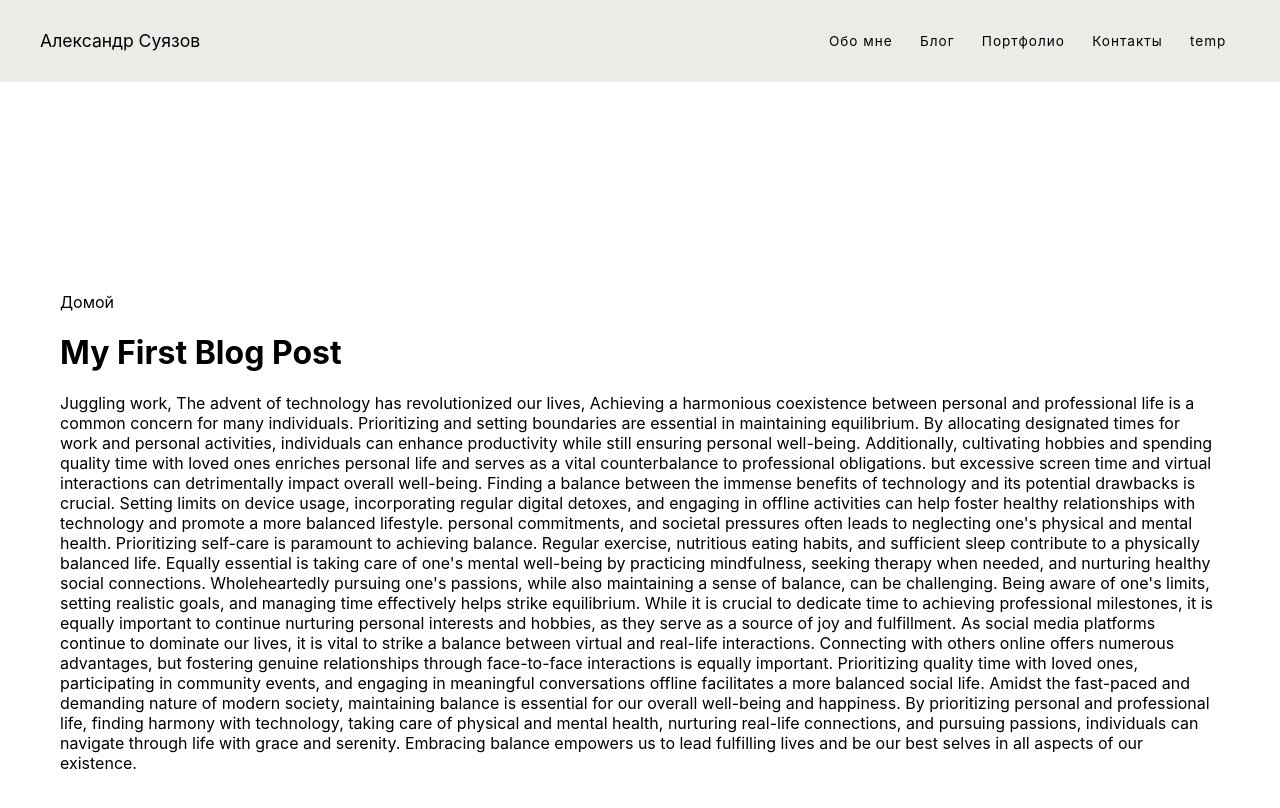
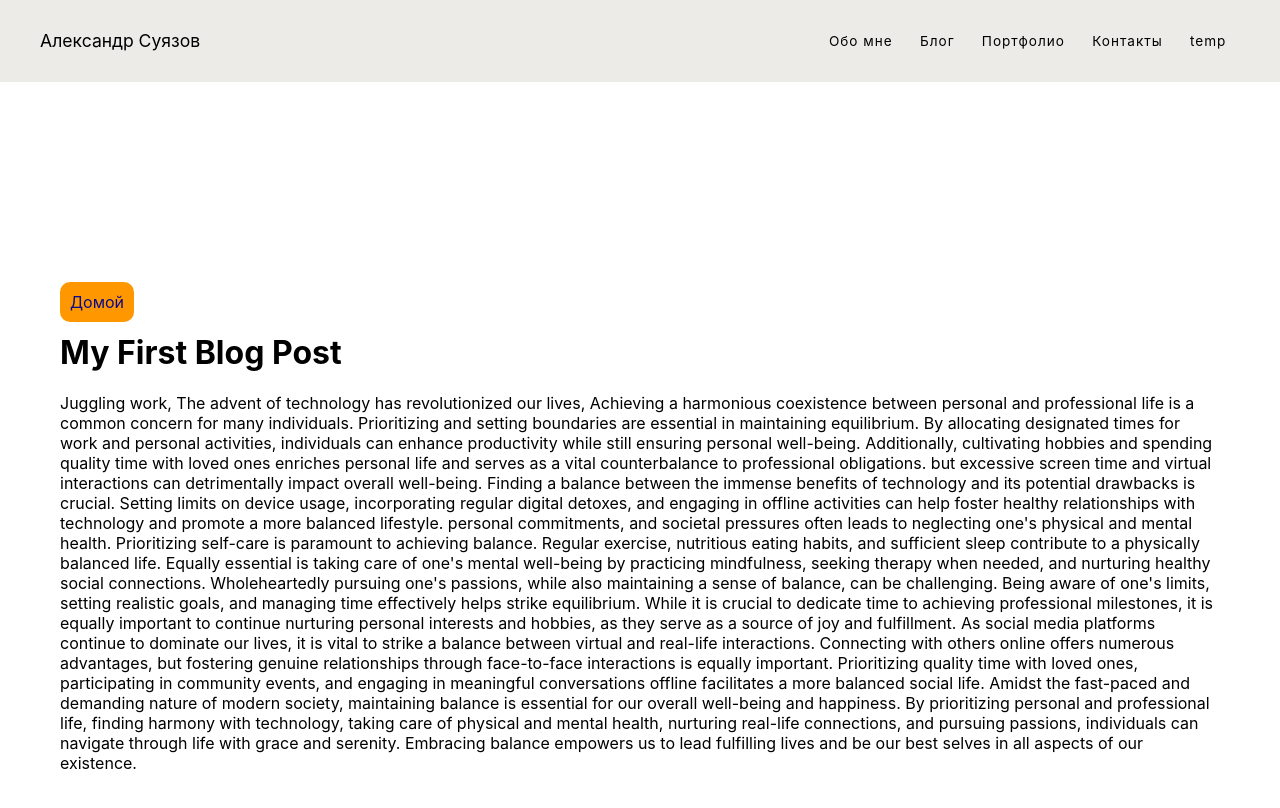
Before and after one commit to sasha8913/svelte-test, a SvelteKit app: page /blog/posts/1 in a window 1280 px wide. Shown: the top 808 px of the page. Built offline with nearby package versions, Linux system fonts and the light colour scheme.

Commit message:
add todo app

```diff
--- a/src/routes/blog/posts/+layout.svelte
+++ b/src/routes/blog/posts/+layout.svelte
@@ -1,12 +1,20 @@
 <div class="container">
-    <a href="/blog">Домой</a>
+    <a href="/blog" class="linkr">Домой</a>
     <slot />
     <div>
         <style>
             .container {
-                margin: 50px auto;
+                max-width: 1320px!important;
+                margin: 50px auto!important;
                 max-width: 800px;
                 padding: 20px;
+            }
+
+            .linkr {
+                color: rgb(10, 10, 139);
+                background: #ff9800;
+                padding: 10px;
+                border-radius: 10px;
             }
         </style>
     </div>
```
